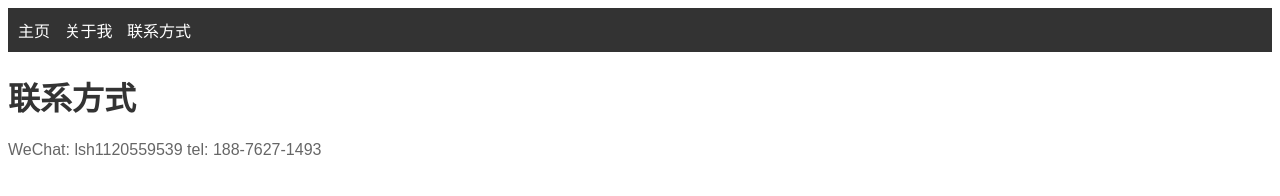
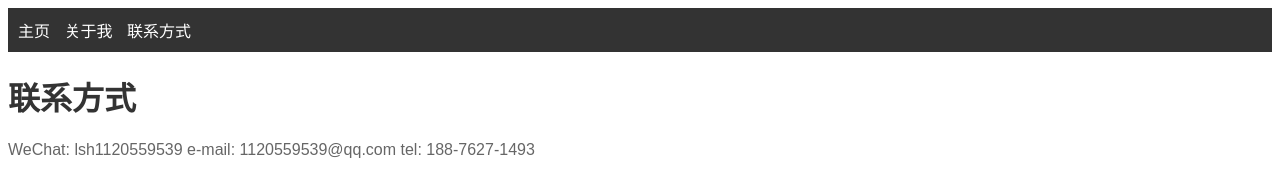
Before and after one commit to Leoshuaihao/Leoshuaihao.github.io, a plain HTML site: page contact.html in a window 1280 px wide. Drawn offline with Linux system fonts and the light colour scheme.

Commit message:
Update contact.html

```diff
--- a/contact.html
+++ b/contact.html
@@ -15,6 +15,7 @@
 
   <h1>联系方式</h1>
   <p>WeChat: lsh1120559539
+    e-mail: 1120559539@qq.com
   tel: 188-7627-1493</p>
 </body>
 </html>
```
